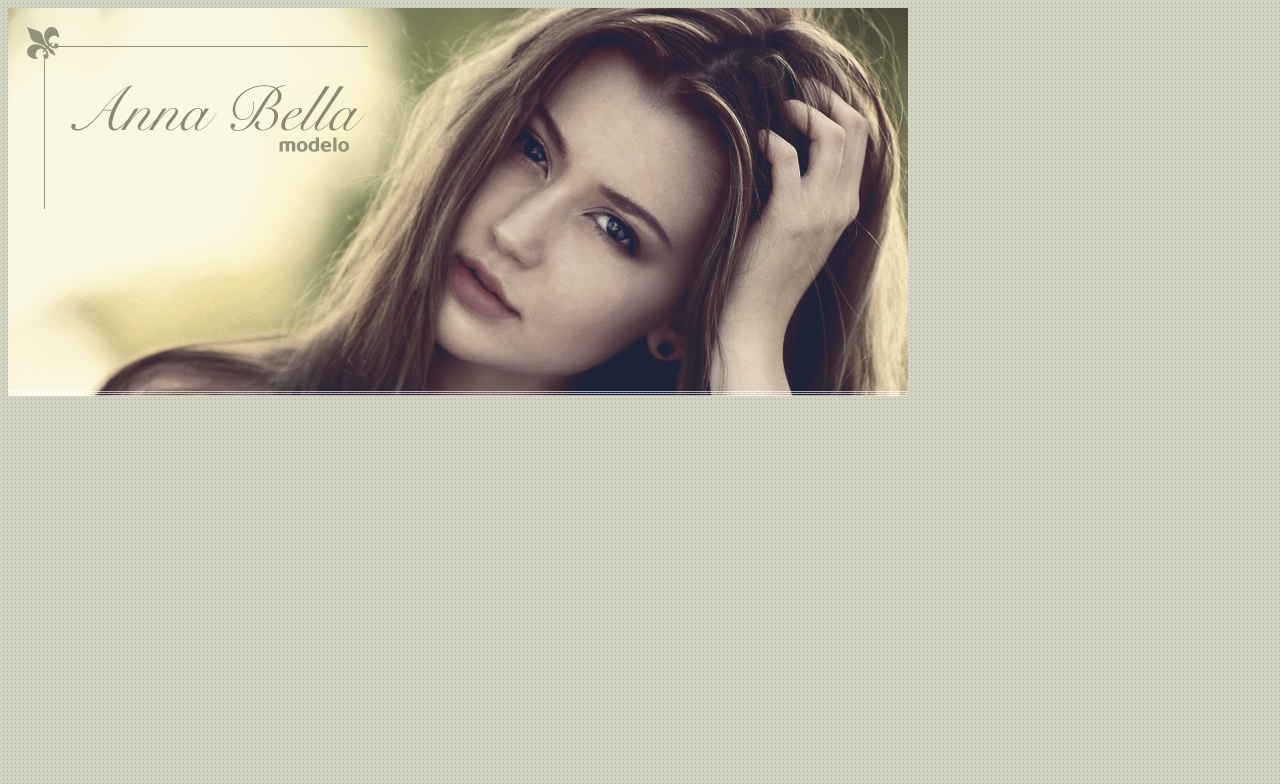
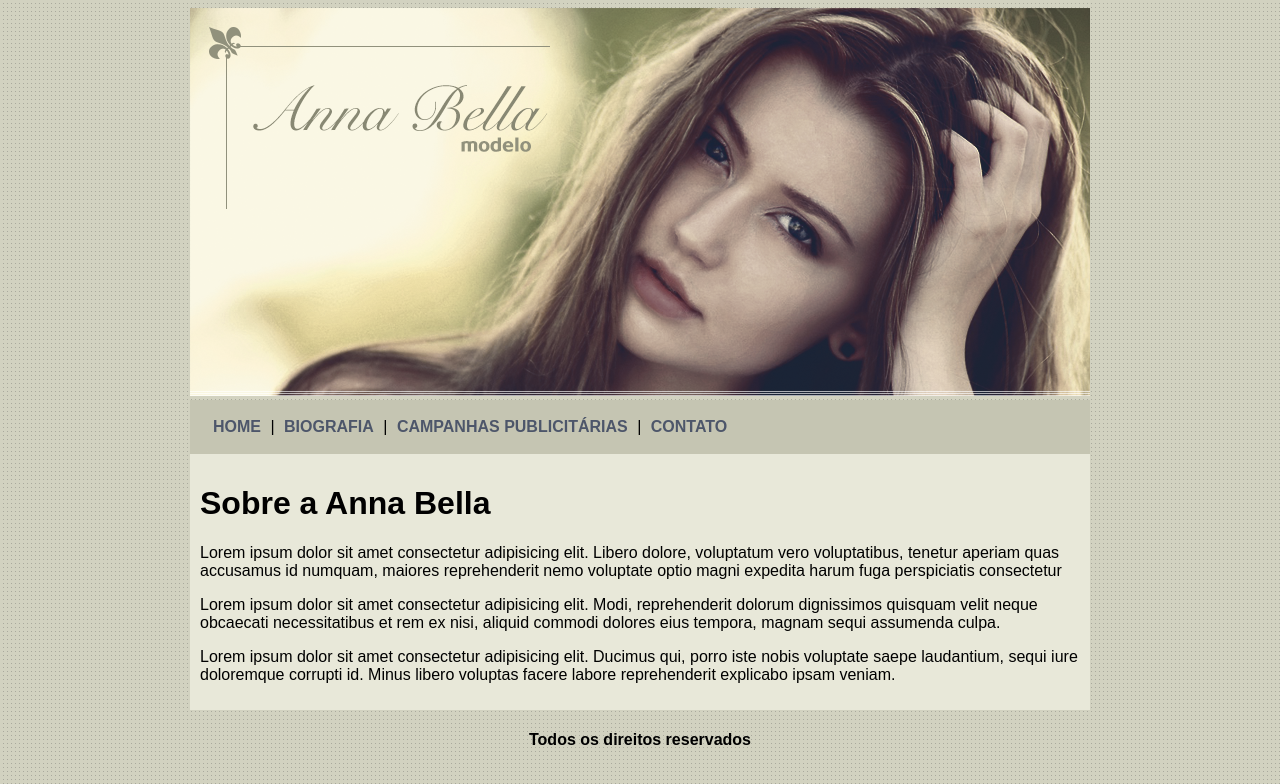
Before and after one commit to KaikeRochaDev/AnnaBella, a plain HTML site: page index.html in a window 1280 px wide. Shown: the top 784 px of the page. Drawn offline with Linux system fonts and the light colour scheme.

Commit message:
Project Anna Bella part 2

```diff
--- a/estilo.css
+++ b/estilo.css
@@ -3,6 +3,32 @@ body{
     font: 16px Arial, Helvetica, sans-serif;
 }
 
+.content{
+    display: flex;
+    justify-content: center;
+}
+
 #principal{
     width: 900px;
 }
+
+#menu{
+    background: #c5c5b2;
+    padding: 18px;
+}
+
+#conteudo{
+    background: #e8e8d9;
+    padding: 10px;
+}
+
+a{
+    color: #4d566a;
+    text-decoration: none;
+    font-weight: bold;
+    padding: 5px;
+}
+
+.centralizar{
+    text-align: center;
+}
--- a/index.html
+++ b/index.html
@@ -9,8 +9,31 @@
     <link rel="stylesheet" href="estilo.css">
 </head>
 <body>
-    <div id="principal">
-        <img src="imgs/capa.png" alt="">
+    <div class="content">
+        <div id="principal">
+            <img class="ana" src="imgs/capa.png" alt="imagem da Anna Belle">
+
+            <div id="menu">
+                <a href="index.html">HOME</a> |
+                <a href="biografia.html">BIOGRAFIA</a> |
+                <a href="campanhas-publicitarias.html">CAMPANHAS PUBLICITÁRIAS</a> |
+                <a href="contato.html">CONTATO</a>
+            </div>
+
+            <div id="conteudo">
+                <h1>Sobre a Anna Bella</h1>
+
+                <p>Lorem ipsum dolor sit amet consectetur adipisicing elit. Libero dolore, voluptatum vero voluptatibus, tenetur aperiam quas accusamus id numquam, maiores reprehenderit nemo voluptate optio magni expedita harum fuga perspiciatis consectetur</p>
+
+                <p>Lorem ipsum dolor sit amet consectetur adipisicing elit. Modi, reprehenderit dolorum dignissimos quisquam velit neque obcaecati necessitatibus et rem ex nisi, aliquid commodi dolores eius tempora, magnam sequi assumenda culpa.</p>
+
+                <p>Lorem ipsum dolor sit amet consectetur adipisicing elit. Ducimus qui, porro iste nobis voluptate saepe laudantium, sequi iure doloremque corrupti id. Minus libero voluptas facere labore reprehenderit explicabo ipsam veniam.</p>
+            </div>
+
+            <div id="rodape">
+                <h4 class="centralizar">Todos os direitos reservados</h4>
+            </div>
+        </div>
     </div>
 </body>
 </html>
```
